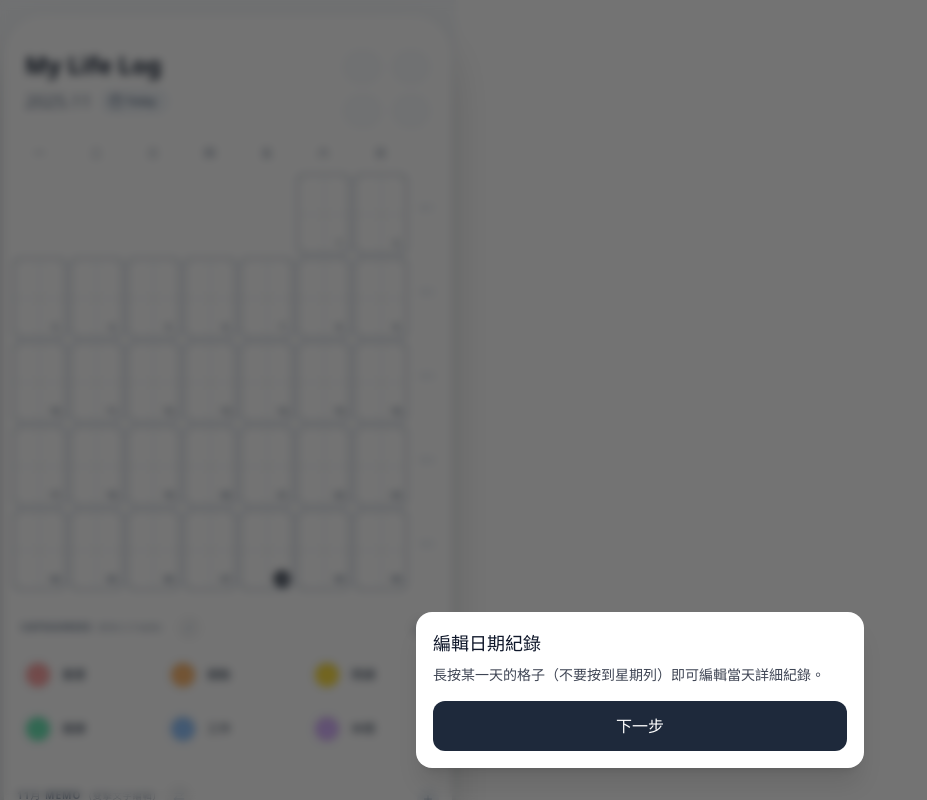
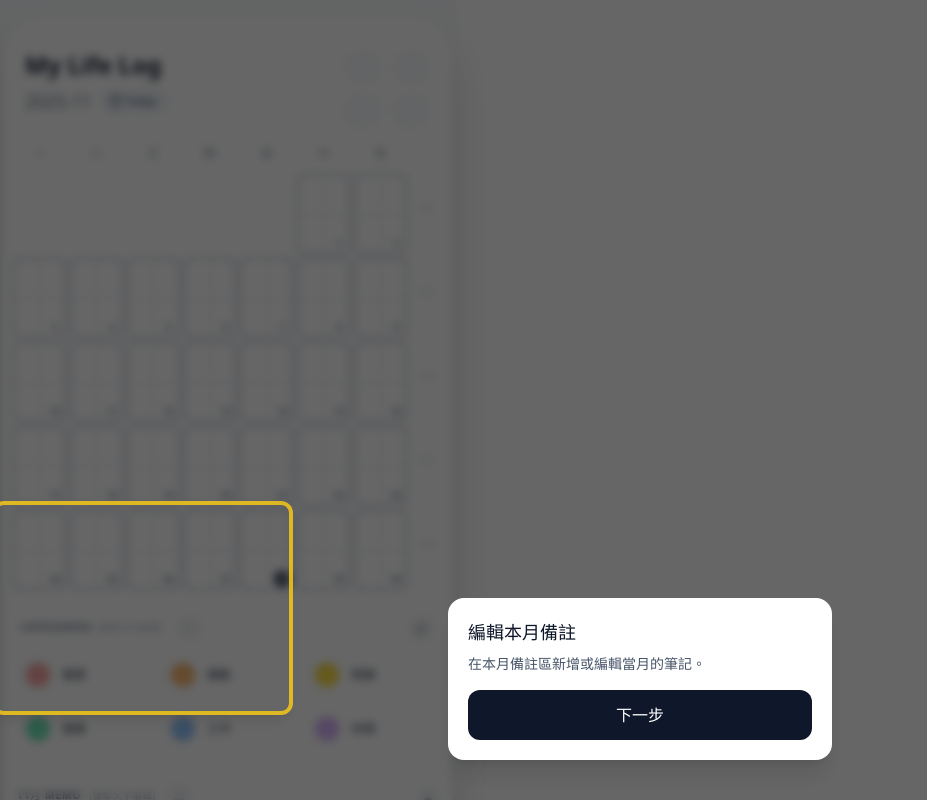
Before and after one commit to fifourths/calendar-app, a React (Vite) app: page / in a window 1280 px wide. Shown: the top 800 px of the page, without its empty margins (0-927 px from the left). Built offline with nearby package versions, Linux system fonts and the light colour scheme.

Commit message:
Update App.jsx
V81

```diff
--- a/src/App.jsx
+++ b/src/App.jsx
@@ -1,6 +1,4 @@
-// 完整整合版 - NewCalendarApp (V80 + tutorial + settings help + swipe-delete)
 import React, { useState, useEffect, useMemo, useRef, useCallback } from 'react';
-
 import {
   ChevronLeft, ChevronRight, Grid, LayoutGrid, BarChart2,
   Plus, Trash2, Settings, Download, Upload, RotateCcw,
@@ -9,7 +7,6 @@ import {
 } from 'lucide-react';
 
 // --- 1. Constants & Helper Functions ---
-// (保留你原本的常數、helper；為了簡潔我直接貼原本內容)
 
 const COLOR_DEFINITIONS = {
   red:    { id: 'red',    light: 'bg-red-300',    dark: 'bg-red-400/80', pastel: 'bg-red-100',    pastelDark: 'bg-red-900/30' },
@@ -200,31 +197,44 @@ const getPrevDayKey = (dateKey) => {
     } catch(e) { return dateKey; }
 };
 
-// --- TutorialModal Component ---
+// --- 2. TutorialModal (Updated V81) ---
 const TutorialModal = ({ step, onNext, onFinish, isDark }) => {
-  // highlight element via selector
+  const [rect, setRect] = useState(null);
+
   useEffect(() => {
-    // prevent body scroll while tutorial shown
-    const orig = document.body.style.overflow;
-    document.body.style.overflow = 'hidden';
-    return () => { document.body.style.overflow = orig; };
-  }, []);
+    if (!step.highlight) {
+      setRect(null);
+      return;
+    }
 
-  const highlightSelector = step?.highlight;
-  let rect = null;
-  try {
-    if (highlightSelector) {
-      const el = document.querySelector(highlightSelector);
-      if (el) rect = el.getBoundingClientRect();
-    }
-  } catch (e) { rect = null; }
+    const el = document.querySelector(step.highlight);
+    if (!el) return;
+
+    const updateRect = () => {
+      const r = el.getBoundingClientRect();
+      setRect(r);
+    };
+
+    // Initial calc
+    updateRect();
+
+    // Scroll into view logic
+    el.scrollIntoView({
+      behavior: "smooth",
+      block: "center",
+    });
+
+    // Optional: Update on resize
+    window.addEventListener('resize', updateRect);
+    return () => window.removeEventListener('resize', updateRect);
+  }, [step]);
 
   return (
-    <div className="fixed inset-0 z-[200]">
-      <div className="absolute inset-0 bg-black/55 backdrop-blur-sm" />
+    <div className="fixed inset-0 bg-black/60 backdrop-blur-sm z-[200] pointer-events-auto">
+      {/* Highlight Box */}
       {rect && (
         <div
-          className="absolute rounded-xl border-4 border-yellow-400 z-[210] pointer-events-none animate-pulse"
+          className="absolute border-4 border-yellow-400 rounded-xl shadow-lg animate-pulse transition-all duration-300"
           style={{
             top: rect.top - 8,
             left: rect.left - 8,
@@ -233,27 +243,41 @@ const TutorialModal = ({ step, onNext, onFinish, isDark }) => {
           }}
         />
       )}
-      <div className={`absolute bottom-8 left-1/2 -translate-x-1/2 z-[220] w-[92%] max-w-md ${isDark ? 'text-slate-100' : 'text-slate-900'}`}>
-        <div className={`p-4 rounded-2xl shadow-xl ${isDark ? 'bg-slate-800 border border-slate-700' : 'bg-white border border-white/60'}`}>
-          <h3 className="text-lg font-bold mb-2">{step.title}</h3>
-          <p className="text-sm opacity-80 mb-4">{step.text}</p>
+
+      {/* Text Content Area */}
+      <div
+        className={`absolute bottom-10 left-1/2 -translate-x-1/2 p-5 rounded-2xl w-[85%] max-w-sm shadow-xl transition-colors duration-300 ${isDark ? 'bg-slate-800 text-slate-100' : 'bg-white text-slate-900'}`}
+      >
+        <h2 className="text-lg font-bold mb-2">{step.title}</h2>
+        <p className={`text-sm mb-4 ${isDark ? 'text-slate-300' : 'text-slate-600'}`}>{step.text}</p>
+
         {step.isLast ? (
-            <button className="w-full py-3 bg-blue-600 text-white font-bold rounded-xl" onClick={onFinish}>我知道了，開始使用吧！</button>
+          <button
+            className="w-full py-3 bg-blue-600 text-white font-bold rounded-xl active:scale-95 transition-transform"
+            onClick={onFinish}
+          >
+            我知道了，開始使用吧！
+          </button>
         ) : (
-            <button className="w-full py-3 bg-slate-800 text-white font-bold rounded-xl" onClick={onNext}>下一步</button>
+          <button
+            className={`w-full py-3 font-bold rounded-xl active:scale-95 transition-transform ${isDark ? 'bg-slate-700 text-white hover:bg-slate-600' : 'bg-slate-900 text-white hover:bg-slate-700'}`}
+            onClick={onNext}
+          >
+            下一步
+          </button>
         )}
-        </div>
       </div>
     </div>
   );
 };
 
-// --- 3. Sub-Components (DayCardModal updated with swipe-delete) ---
+// --- 3. Sub-Components ---
+
 const DayCardModal = ({ dateKey, gridMode, records, categories, dayNotes, onClose, onSaveNote, onNext, onPrev, onDeleteDate, isDark, t }) => {
   const cellRecord = (records && records[dateKey]) ? records[dateKey] : {};
   const currentNotes = (dayNotes && dayNotes[dateKey]) ? dayNotes[dateKey] : {};
 
-  // swipe for next/prev
+  // Swipe logic
   const touchStartX = useRef(null);
   const handleTouchStart = (e) => { touchStartX.current = e.targetTouches[0].clientX; };
   const handleTouchEnd = (e) => {
@@ -267,7 +291,7 @@ const DayCardModal = ({ dateKey, gridMode, records, categories, dayNotes, onClos
     touchStartX.current = null;
   };
 
-  // delete-swipe
+  // Delete Swipe Logic
   const deleteTouchStart = useRef(null);
   const [showDelete, setShowDelete] = useState(false);
   const handleDeleteTouchStart = (e) => { deleteTouchStart.current = e.targetTouches[0].clientX; };
@@ -328,7 +352,7 @@ const DayCardModal = ({ dateKey, gridMode, records, categories, dayNotes, onClos
              </div>
              <div className="flex items-center gap-2">
                {showDelete && (
-                 <button onClick={() => { onDeleteDate(dateKey); }} className="py-1 px-3 rounded-lg bg-red-500 text-white font-bold">刪除</button>
+                 <button onClick={() => { onDeleteDate(dateKey); }} className="py-1 px-3 rounded-lg bg-red-500 text-white font-bold text-xs animate-in fade-in zoom-in">刪除</button>
                )}
                <button onClick={onClose} className={`p-1.5 rounded-full ${isDark ? 'hover:bg-slate-800 text-slate-400' : 'hover:bg-slate-100 text-slate-500'}`}><X size={20} /></button>
              </div>
@@ -339,7 +363,6 @@ const DayCardModal = ({ dateKey, gridMode, records, categories, dayNotes, onClos
   );
 };
 
-// rest subcomponents (GridOverlay, AutoResizingTextarea, CustomDatePicker, NoteRow) remain same as original
 const GridOverlay = ({ gridMode, isDark }) => {
   const lineColor = isDark ? 'bg-slate-700' : 'bg-slate-200';
   const borderColor = isDark ? 'border-slate-500' : 'border-slate-400';
@@ -416,11 +439,64 @@ const NoteRow = ({ note, onChange, onDelete, isReordering, isSelected, onReorder
   );
 };
 
+const SettingsModal = ({ onClose, onReset, onExport, onImport, toggleLanguage, t, isDark, lastBackupDate, isBackupOverdue }) => {
+   return (
+    <div className={`fixed inset-0 z-50 flex items-center justify-center backdrop-blur-sm animate-in fade-in duration-200 ${isDark ? 'bg-slate-900/60' : 'bg-slate-900/20'}`} onClick={onClose}>
+      <div className={`rounded-[32px] p-6 shadow-2xl w-80 transform transition-all scale-100 border relative overflow-hidden ${isDark ? 'bg-slate-800 border-slate-700' : 'bg-white border-white/50'}`} onClick={(e) => e.stopPropagation()}>
+         <div className="flex items-center gap-2 mb-6">
+            <Settings className={isDark ? "text-slate-400" : "text-slate-500"} size={20} />
+            <h2 className={`text-xl font-bold ${isDark ? 'text-slate-100' : 'text-slate-800'}`}>{t.settingsTitle}</h2>
+         </div>
+
+         <div className="space-y-3">
+             {/* Backup Section */}
+             <div className={`p-4 rounded-2xl border ${isDark ? 'bg-slate-900/50 border-slate-700' : 'bg-slate-50 border-slate-100'}`}>
+                <div className="flex justify-between items-center mb-2">
+                   <span className={`text-xs font-bold uppercase tracking-wider ${isDark ? 'text-slate-500' : 'text-slate-400'}`}>Backup</span>
+                   {isBackupOverdue && <div className="flex items-center gap-1 text-orange-500"><AlertTriangle size={12} /><span className="text-[10px] font-bold">{t.backupOverdue}</span></div>}
+                </div>
+                <div className="mb-3">
+                   <p className={`text-[10px] ${isDark ? 'text-slate-400' : 'text-slate-500'}`}>
+                      {t.lastBackup} {lastBackupDate ? new Date(lastBackupDate).toLocaleDateString() : t.neverBackedUp}
+                   </p>
+                </div>
+                <div className="flex gap-2">
+                   <button onClick={onExport} className={`flex-1 py-2 rounded-xl flex items-center justify-center gap-2 text-xs font-bold transition-colors ${isDark ? 'bg-blue-600 text-white hover:bg-blue-500' : 'bg-blue-500 text-white hover:bg-blue-600'}`}><Download size={14} />{t.export}</button>
+                   <label className={`flex-1 py-2 rounded-xl flex items-center justify-center gap-2 text-xs font-bold cursor-pointer transition-colors ${isDark ? 'bg-slate-700 text-slate-200 hover:bg-slate-600' : 'bg-slate-200 text-slate-600 hover:bg-slate-300'}`}>
+                      <Upload size={14} />{t.import}
+                      <input type="file" accept=".json" onChange={(e) => { if(e.target.files?.[0]) onImport(e.target.files[0]); }} className="hidden" />
+                   </label>
+                </div>
+             </div>
+
+             {/* Language */}
+             <button onClick={toggleLanguage} className={`w-full p-4 rounded-2xl border flex items-center justify-between transition-all ${isDark ? 'bg-slate-900/50 border-slate-700 hover:bg-slate-800' : 'bg-slate-50 border-slate-100 hover:bg-slate-100'}`}>
+                 <div className="flex items-center gap-3">
+                    <Globe size={18} className={isDark ? "text-slate-400" : "text-slate-500"} />
+                    <span className={`text-sm font-medium ${isDark ? 'text-slate-200' : 'text-slate-700'}`}>{t.switchLang}</span>
+                 </div>
+                 <span className={`text-xs font-bold px-2 py-1 rounded-lg ${isDark ? 'bg-slate-800 text-slate-300' : 'bg-white text-slate-600 border border-slate-200'}`}>{t.langName}</span>
+             </button>
+
+             {/* Reset */}
+             <div className={`p-4 rounded-2xl border ${isDark ? 'bg-red-900/10 border-red-900/30' : 'bg-red-50 border-red-100'}`}>
+                <h3 className={`text-xs font-bold mb-1 ${isDark ? 'text-red-400' : 'text-red-600'}`}>{t.resetMonth}</h3>
+                <p className={`text-[10px] mb-3 opacity-70 ${isDark ? 'text-red-300' : 'text-red-500'}`}>{t.resetKeepNotesHint}</p>
+                <button onClick={() => { if(window.confirm('Are you sure?')) onReset(); }} className={`w-full py-2 rounded-xl flex items-center justify-center gap-2 text-xs font-bold transition-colors ${isDark ? 'bg-red-900/30 text-red-400 hover:bg-red-900/50' : 'bg-white text-red-500 border border-red-200 hover:bg-red-50'}`}><RotateCcw size={14} />{t.confirm}</button>
+             </div>
+         </div>
+      </div>
+    </div>
+   );
+};
+
 // --- 4. Main Application ---
+
 export default function NewCalendarApp() {
   const [currentDate, setCurrentDate] = useState(new Date());
 
-  // SAFE STORAGE: Changing key to 'v80' to ensure fresh, safe data
+  // SAFE STORAGE: Changing key to 'v81' to ensure fresh structure if needed, or keep 'v80' if compatible.
+  // Using v80 keys as requested for update compatibility.
   const [appTitle, setAppTitle] = useStickyState('v80_title', 'My Life Log');
   const [gridMode, setGridMode] = useStickyState('v80_gridMode', 4);
   const [categories, setCategories] = useStickyState('v80_categories', INITIAL_CATEGORIES);
@@ -432,7 +508,7 @@ export default function NewCalendarApp() {
   const [darkMode, setDarkMode] = useStickyState('v80_darkMode', false);
   const [lastBackupDate, setLastBackupDate] = useStickyState('v80_lastBackupDate', null);
 
-  // tutorial persistent flag: true = 已完成教學
+  // tutorial persistent flag
   const [tutorialDone, setTutorialDone] = useStickyState('v80_tutorialDone', false);
   const [tutorialStepIndex, setTutorialStepIndex] = useState(0);
 
@@ -448,33 +524,33 @@ export default function NewCalendarApp() {
   const [reorderMode, setReorderMode] = useState(null);
   const [swapSourceId, setSwapSourceId] = useState(null);
 
-  // tutorial steps config
+  // --- UPDATED TUTORIAL STEPS (V81) ---
   const tutorialSteps = [
     {
       id: 1,
-      highlight: '.calendar-area',
-      title: '編輯日期紀錄',
-      text: '長按某一天的格子（不要按到星期列）即可編輯當天詳細紀錄。'
+      highlight: ".footer-note-area",
+      title: "編輯本月備註",
+      text: "在本月備註區新增或編輯當月的筆記。",
     },
     {
       id: 2,
-      highlight: '.category-area',
-      title: '選擇分類顏色',
-      text: '在這裡點選分類顏色，然後點日曆格子進行標記。'
+      highlight: ".category-area",
+      title: "選擇分類顏色",
+      text: "在這裡選擇分類顏色，然後點日曆格子進行標記。",
     },
     {
       id: 3,
-      highlight: '.footer-note-area',
-      title: '編輯本月備註',
-      text: '在本月備註區新增或編輯你的當月筆記。'
+      highlight: ".calendar-grid",
+      title: "編輯日期紀錄",
+      text: "長按某一天的格子即可編輯當天詳細記錄。",
     },
     {
       id: 4,
       highlight: null,
-      title: '完成！',
-      text: '你已經完成快速導覽，祝你使用愉快！',
-      isLast: true
-    }
+      title: "完成啦！",
+      text: "你已經學會如何使用這個月曆啦！",
+      isLast: true,
+    },
   ];
 
   // --- SWIPE LOGIC (Main Calendar) ---
@@ -490,15 +566,13 @@ export default function NewCalendarApp() {
     if (distance < -100) handlePrevMonth();
   };
 
-  // --- LONG PRESS LOGIC (Without Hook, using Ref to avoid crashes) ---
+  // --- LONG PRESS LOGIC ---
   const longPressTimer = useRef(null);
-
   const startLongPress = (dateKey) => {
     longPressTimer.current = setTimeout(() => {
         setZoomedDateKey(dateKey);
-    }, 500); // 500ms long press
+    }, 500);
   };
-
   const cancelLongPress = () => {
      if (longPressTimer.current) {
          clearTimeout(longPressTimer.current);
@@ -506,7 +580,7 @@ export default function NewCalendarApp() {
      }
   };
 
-  // Auto-Inject Icon (原樣保留)
+  // Auto-Inject Icon
   useEffect(() => {
     const injectIcon = () => {
         const existingIcons = document.querySelectorAll("link[rel*='icon']");
@@ -516,7 +590,8 @@ export default function NewCalendarApp() {
         const radius = 20; const gap = 45; const startX = 45; const startY = 45;
         dotColors.forEach((color, i) => { const row = Math.floor(i / 3); const col = i % 3; const x = startX + col * gap; const y = startY + row * gap; ctx.beginPath(); ctx.arc(x, y, radius, 0, 2 * Math.PI, false); ctx.fillStyle = color; ctx.fill(); });
         const iconUrl = canvas.toDataURL('image/png');
-        const link = document.createElement('link'); link.type = 'image/png'; link.rel = 'icon'; link.href = iconUrl; document.head.appendChild(link);
+        const link = document.createElement('link'); link.type = 'image/png'; link.rel = 'icon';
+        link.href = iconUrl; document.head.appendChild(link);
         const appleLink = document.createElement('link'); appleLink.rel = 'apple-touch-icon'; appleLink.href = iconUrl; document.head.appendChild(appleLink);
     };
     const timer = setTimeout(injectIcon, 1000);
@@ -546,14 +621,12 @@ export default function NewCalendarApp() {
   const handlePrevMonth = () => setCurrentDate(new Date(year, month - 1, 1));
   const handleNextMonth = () => setCurrentDate(new Date(year, month + 1, 1));
   const handleJumpToToday = (e) => { e.stopPropagation(); setCurrentDate(new Date()); };
-
   const handleBackgroundClick = () => setSelectedColor(null);
   const toggleLanguage = () => setLangIndex((prev) => (prev + 1) % 3);
   const toggleDarkMode = () => setDarkMode(!darkMode);
 
   const handleCellClick = (dateKey, subIndex) => {
     if (selectedColor === null) return;
-
     const currentRecs = records || {};
     const currentRecord = currentRecs[dateKey] || {};
     const currentColor = currentRecord[subIndex];
@@ -593,7 +666,8 @@ export default function NewCalendarApp() {
     const data = { appTitle, gridMode, categories, records, weekNotes, dayNotes, allFooterNotes, langIndex, exportedAt: now };
     const blob = new Blob([JSON.stringify(data, null, 2)], { type: 'application/json' });
     const url = URL.createObjectURL(blob);
-    const link = document.createElement('a'); link.href = url; link.download = `calendar_backup_${now.slice(0, 10)}.json`; document.body.appendChild(link); link.click(); document.body.removeChild(link);
+    const link = document.createElement('a');
+    link.href = url; link.download = `calendar_backup_${now.slice(0, 10)}.json`; document.body.appendChild(link); link.click(); document.body.removeChild(link);
     setShowSettings(false);
   };
 
@@ -684,7 +758,6 @@ export default function NewCalendarApp() {
 
         const range = {};
         safeCategories.forEach(c => range[c.id] = { min: null, max: null, minVal: Infinity, maxVal: -Infinity, hasData: false });
-
         Object.keys(safeRecords).forEach(dateKey => {
             if (!dateKey) return;
             const parts = dateKey.split('-');
@@ -692,7 +765,6 @@ export default function NewCalendarApp() {
             const [y, m] = parts.map(Number);
             const monthVal = y * 12 + (m - 1);
             if (isNaN(monthVal)) return;
-
             const monthStr = `${y}.${String(m).padStart(2, '0')}`;
             const rec = safeRecords[dateKey];
             if (rec) {
@@ -719,7 +791,6 @@ export default function NewCalendarApp() {
 
   // handle tutorial navigation
   const currentTutorialStep = tutorialSteps[tutorialStepIndex];
-
   const handleNextTutorial = () => {
     if (tutorialStepIndex < tutorialSteps.length - 1) setTutorialStepIndex(i => i + 1);
   };
@@ -750,7 +821,6 @@ export default function NewCalendarApp() {
       .no-scrollbar { -ms-overflow-style: none; scrollbar-width: none; }
       .hoverable:active { transform: scale(0.95); transition: transform 0.1s; }
     `}} />
-
     <div
       onClick={handleBackgroundClick}
       className={`flex justify-center px-1 font-sans selection:bg-slate-200 transition-colors duration-300 ${darkMode ? 'bg-slate-950 text-slate-100' : 'bg-slate-50 text-slate-700'} min-h-screen py-4`}
@@ -816,20 +886,18 @@ export default function NewCalendarApp() {
                      </div>
                      <div className="w-8"></div>
                   </div>
-                  <div className="flex flex-col gap-1 calendar-area"> {/* <- 標記給 Tutorial */}
+                  {/* Added calendar-grid class for tutorial targeting */}
+                  <div className="flex flex-col gap-1 calendar-area calendar-grid">
                     {weeks.map((week, weekIndex) => (
                       <div key={weekIndex} className="flex gap-1">
                         <div className="grid grid-cols-7 gap-1 flex-1">
                            {week.map((cell, dayIndex) => {
                             if (cell.type === 'empty') return <div key={dayIndex} className="h-20" />;
-
                             const isCurrent = cell.type === 'current';
                             const isTodayDate = isCurrent && isToday(cell.day, month, year);
                             const cellNotes = dayNotes?.[cell.dateKey];
                             const hasNote = isCurrent && cellNotes && Object.values(cellNotes).some(t => t && t.trim().length > 0);
 
-                            // 這裡已經移除了 useLongPress Hook！
-                            // 改用 onTouchStart/onTouchEnd + useRef 實作
                             const handlePressStart = () => isCurrent && startLongPress(cell.dateKey);
                             const handlePressEnd = () => cancelLongPress();
 
@@ -840,6 +908,7 @@ export default function NewCalendarApp() {
                                const activeCatState = safeCategories.find(c => c.id === colorId);
                                const style = getColorDef(activeCatState?.id);
                                const finalColor = activeCatState ? (darkMode ? style.dark : style.light) : 'bg-transparent';
+
                                subCells.push(
                                  <div
                                     key={i}
@@ -853,13 +922,8 @@ export default function NewCalendarApp() {
                                );
                             }
 
-                            const textColor = isTodayDate
-                                ? (darkMode ? 'bg-slate-100 text-slate-900' : 'bg-slate-800 text-white')
-                                : (darkMode ? 'text-slate-200' : 'text-slate-500');
-
-                            const dashColor = isTodayDate
-                                ? (darkMode ? 'bg-slate-100' : 'bg-slate-800')
-                                : (darkMode ? 'bg-slate-200' : 'bg-slate-500');
+                            const textColor = isTodayDate ? (darkMode ? 'bg-slate-100 text-slate-900' : 'bg-slate-800 text-white') : (darkMode ? 'text-slate-200' : 'text-slate-500');
+                            const dashColor = isTodayDate ? (darkMode ? 'bg-slate-100' : 'bg-slate-800') : (darkMode ? 'bg-slate-200' : 'bg-slate-500');
 
                             return (
                               <div key={dayIndex}
@@ -894,7 +958,7 @@ export default function NewCalendarApp() {
               <div className="h-6 w-full" />
 
               {/* Color Palette */}
-              <div className="px-1 category-area"> {/* <- 標記給 Tutorial */}
+              <div className="px-1 category-area">
                  <div className="flex items-center justify-between mb-3 px-1">
                     <div className="flex items-center gap-3">
                         <h3 className={`text-[10px] font-bold uppercase tracking-widest flex items-center ${darkMode ? 'text-slate-500' : 'text-slate-500'}`}>
@@ -903,7 +967,6 @@ export default function NewCalendarApp() {
                         </h3>
                         <button onClick={(e) => { e.stopPropagation(); toggleReorderMode('color'); }} className={`p-1.5 rounded-full transition-colors ${reorderMode === 'color' ? (darkMode ? 'bg-blue-900/30 text-blue-400' : 'bg-blue-100 text-blue-600') : (darkMode ? 'text-slate-500 hover:bg-slate-800 hover:text-slate-300' : 'text-slate-300 hover:bg-slate-100 hover:text-slate-500')}`}><ArrowRightLeft size={14} /></button>
                     </div>
-
                     <button
                         onClick={(e) => { e.stopPropagation(); setSelectedColor(prev => prev === 'ERASER' ? null : 'ERASER'); }}
                         className={`p-1.5 rounded-full transition-all ${selectedColor === 'ERASER' ? (darkMode ? 'bg-slate-600 text-white ring-1 ring-slate-400' : 'bg-slate-800 text-white ring-1 ring-slate-600') : (darkMode ? 'text-slate-500 hover:text-slate-300' : 'text-slate-400 hover:text-slate-600')}`}
@@ -912,7 +975,6 @@ export default function NewCalendarApp() {
                         <Eraser size={14} />
                     </button>
                  </div>
-
                  <div className="grid grid-cols-3 gap-3">
                     {safeCategories.map((cat) => {
                       const style = getColorDef(cat.id);
@@ -941,8 +1003,8 @@ export default function NewCalendarApp() {
                  </div>
               </div>
 
-              {/* Footer Notes - Removed e.stopPropagation */}
-              <div className="mt-8 mb-4 px-1 footer-note-area"> {/* <- 標記給 Tutorial */}
+              {/* Footer Notes */}
+              <div className="mt-8 mb-4 px-1 footer-note-area">
                  <div className="flex justify-between items-end mb-2">
                     <div className="flex items-center gap-2">
                       <h3 className={`text-[10px] font-bold uppercase tracking-widest ${darkMode ? 'text-slate-500' : 'text-slate-500'}`}>{memoMonthLabel} {t.memoHeader} <span className="text-[9px] font-normal opacity-60 ml-1">{t.editHint}</span></h3>
@@ -968,7 +1030,6 @@ export default function NewCalendarApp() {
                     const diff = current - prev;
                     const maxCount = (stats && stats.maxCount) ? stats.maxCount : 1;
                     const barWidth = maxCount > 0 ? (current / maxCount) * 100 : 0;
-
                     const rangeInfo = (stats && stats.range && stats.range[cat.id]) ? stats.range[cat.id] : { hasData: false, minVal: 0, maxVal: 0 };
                     const style = getColorDef(cat.id);
 
@@ -980,7 +1041,8 @@ export default function NewCalendarApp() {
                         freqText = `${avg}${t.perMonth}`;
                     }
                     let diffColorClass = darkMode ? 'text-slate-500' : 'text-slate-400';
-                    if (diff > 0) { diffColorClass = darkMode ? 'text-emerald-400' : 'text-emerald-600'; } else if (diff < 0) { diffColorClass = darkMode ? 'text-red-400' : 'text-red-600'; }
+                    if (diff > 0) { diffColorClass = darkMode ? 'text-emerald-400' : 'text-emerald-600'; }
+                    else if (diff < 0) { diffColorClass = darkMode ? 'text-red-400' : 'text-red-600'; }
 
                     return (
                       <div key={cat.id} className={`flex-1 w-full p-3 rounded-2xl border ${darkMode ? 'border-slate-700 bg-slate-800/40' : 'border-slate-200 bg-white/60'} shadow-sm flex items-center justify-between gap-4`}>
@@ -1007,7 +1069,6 @@ export default function NewCalendarApp() {
       {!tutorialDone && currentTutorialStep && (
         <TutorialModal step={currentTutorialStep} onNext={handleNextTutorial} onFinish={handleFinishTutorial} isDark={darkMode} />
       )}
-
     </div>
     </>
   );
```
Lines whose indentation alone changed are shown as unchanged.
